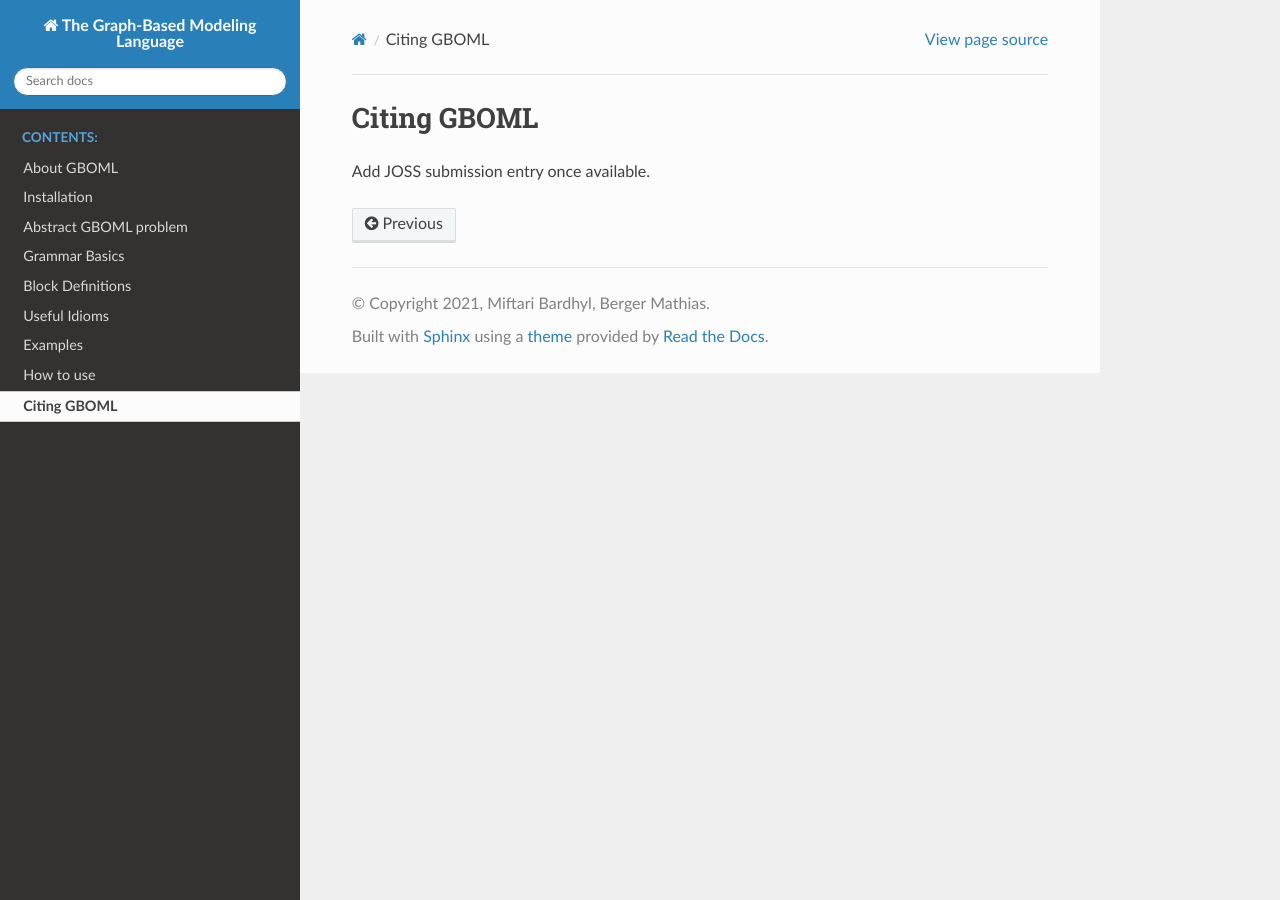
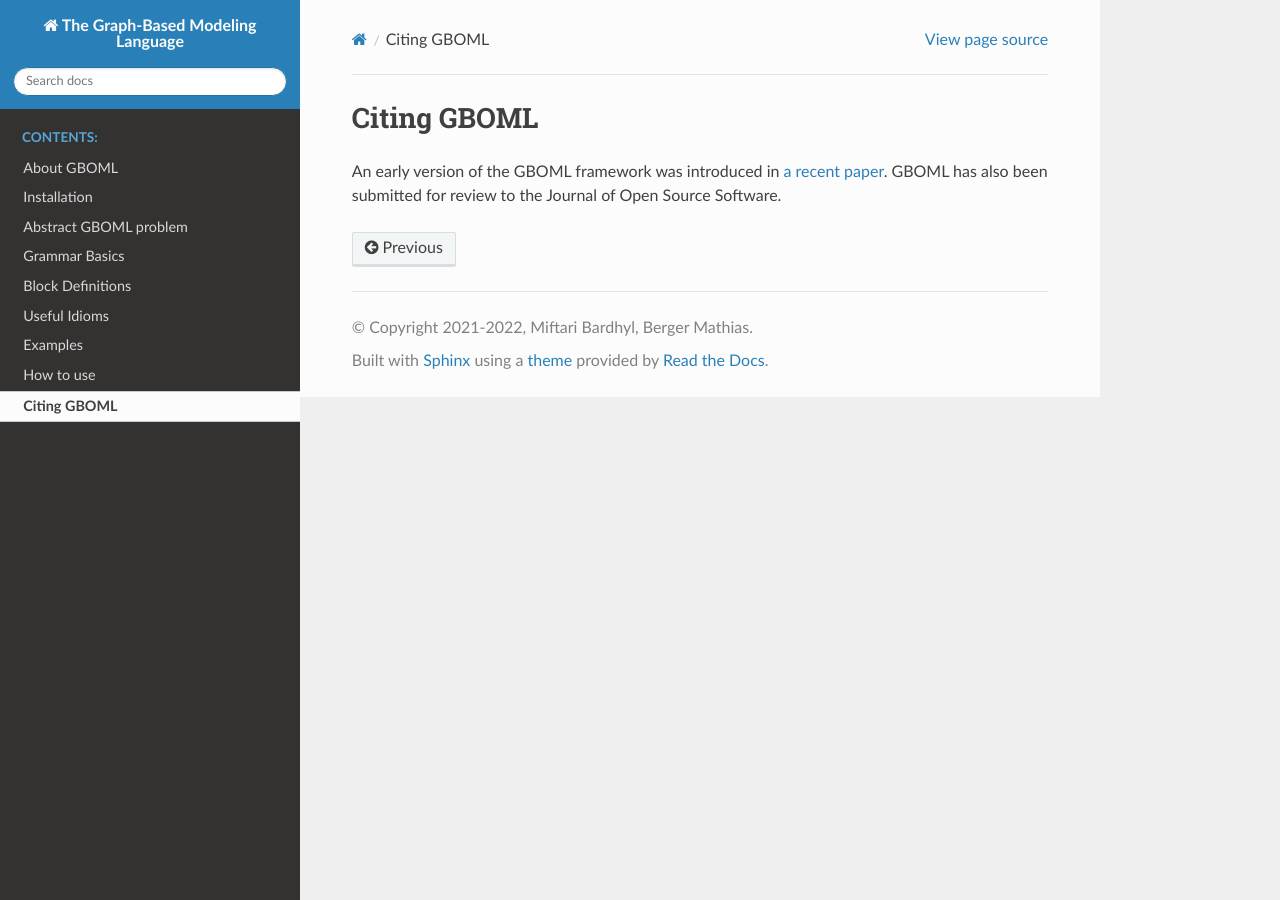
Before and after one commit to MathiasPBerger/gboml-docs-test, a Sphinx documentation site: the page built from docs/source/citation.rst, in a window 1280 px wide. Built offline with Sphinx 7.4.7 and the Read the Docs theme 2.0.0, drawn with Linux system fonts in a browser that asks for light colours.

Commit message:
Updated citation section, adopted US spelling in remote hub example, slight update to conf.py.

```diff
--- a/docs/source/citation.rst
+++ b/docs/source/citation.rst
@@ -1,4 +1,4 @@
 Citing GBOML
 ------------
 
-Add JOSS submission entry once available.
+An early version of the GBOML framework was introduced in `a recent paper <https://www.frontiersin.org/articles/10.3389/fenrg.2021.671279/full>`_. GBOML has also been submitted for review to the Journal of Open Source Software.
--- a/docs/source/conf.py
+++ b/docs/source/conf.py
@@ -18,7 +18,7 @@ sys.path.insert(0, os.path.abspath('.'))
 # -- Project information -----------------------------------------------------
 
 project = 'The Graph-Based Modeling Language'
-copyright = '2021, Miftari Bardhyl, Berger Mathias'
+copyright = '2021-2022, Miftari Bardhyl, Berger Mathias'
 author = 'Miftari Bardhyl, Berger Mathias'
 
 
@@ -36,9 +36,7 @@ templates_path = ['_templates']
 # directories to ignore when looking for source files.
 # This pattern also affects html_static_path and html_extra_path.
 exclude_patterns = []
-#latex_documents = []
-enable_pdf_build=False
-enable_epub_build=False
+
 
 # -- Options for HTML output -------------------------------------------------
 
```
Also changed, not shown: docs/source/remote_hub.rst (+2 -2 lines).
